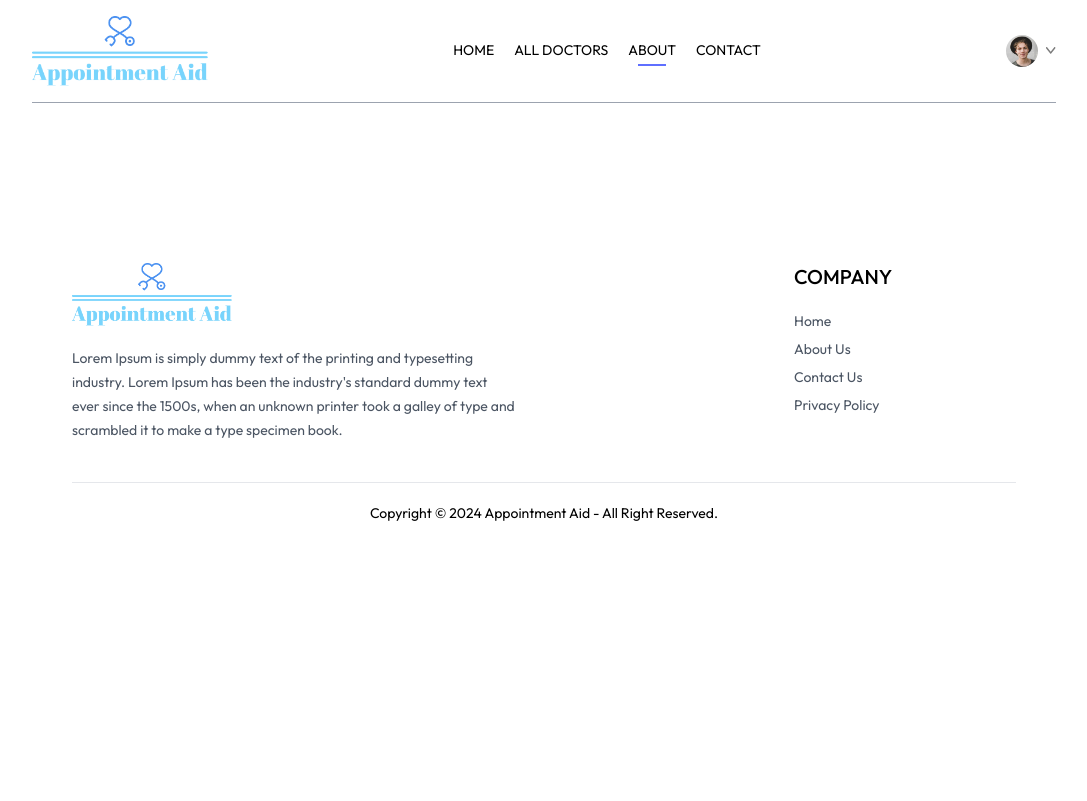
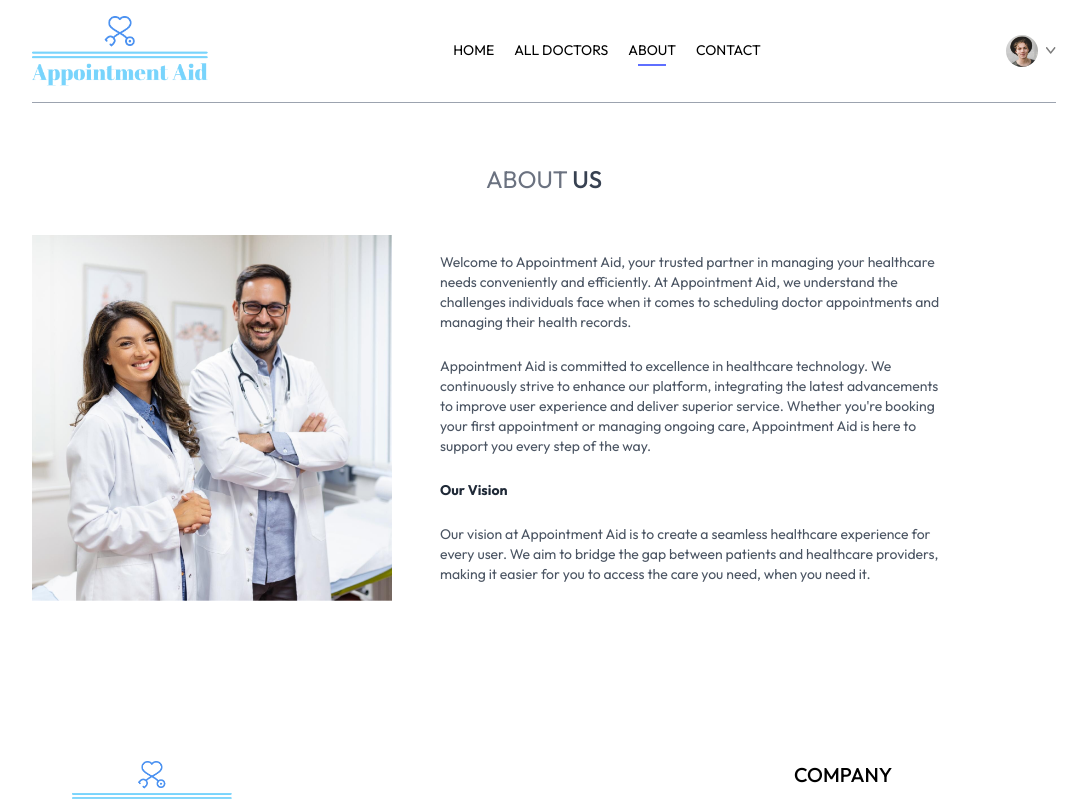
Before and after one commit to AntonioBlazz/appointment-aid, a React (Vite) app in the folder frontend/: page /about in a window 1280 px wide. Shown: the top 801 px of the page, without its empty margins (96-1183 px from the left). Built offline with nearby package versions, Linux system fonts and the light colour scheme.

Commit message:
About us page created

```diff
--- a/frontend/src/components/RelatedDoctors.jsx
+++ b/frontend/src/components/RelatedDoctors.jsx
@@ -21,7 +21,7 @@ if (doctors.length > 0 && speciality) {
     <p className='sm:w-1/3 text-center text-sm'>Simply browse through our extensive list of trusted doctors.</p>
     <div className='w-full grid grid-cols-auto gap-4 pt-5 gap-y-6 px-3 sm:px-0'>
         {relDoc.slice(0,5).map((item,index)=>(
-            <div onClick={()=>navigate(`/appointment/${item._id}`)} className='border border-blue-200 rounded-xl overflow-hidden cursor-pointer hover:translate-y-[-10px] transition-all duration-500' key={index}>
+            <div onClick={()=>{navigate(`/appointment/${item._id}`); scrollTo(0,0)}} className='border border-blue-200 rounded-xl overflow-hidden cursor-pointer hover:translate-y-[-10px] transition-all duration-500' key={index}>
                 <img className='bg-blue-50' src={item.image} alt="" />
                 <div className='p-4'>
                     <div className='flex items-center gap-2 text-sm text-center text-green-500' >
--- a/frontend/src/components/TopDoctors.jsx
+++ b/frontend/src/components/TopDoctors.jsx
@@ -12,7 +12,7 @@ const TopDoctors = () => {
         <p className='sm:w-1/3 text-center text-sm'>Simply browse through our extensive list of trusted doctors.</p>
         <div className='w-full grid grid-cols-auto gap-4 pt-5 gap-y-6 px-3 sm:px-0'>
             {doctors.slice(0,10).map((item,index)=>(
-                <div onClick={()=>navigate(`/appointment/${item._id}`)} className='border border-blue-200 rounded-xl overflow-hidden cursor-pointer hover:translate-y-[-10px] transition-all duration-500' key={index}>
+                <div onClick={()=>{navigate(`/appointment/${item._id}`); scrollTo(0,0)}} className='border border-blue-200 rounded-xl overflow-hidden cursor-pointer hover:translate-y-[-10px] transition-all duration-500' key={index}>
                     <img className='bg-blue-50' src={item.image} alt="" />
                     <div className='p-4'>
                         <div className='flex items-center gap-2 text-sm text-center text-green-500' >
--- a/frontend/src/pages/About.jsx
+++ b/frontend/src/pages/About.jsx
@@ -1,9 +1,22 @@
 import React from 'react'
+import { assets } from '../assets/assets'
 
 const About = () => {
   return (
     <div>
+        <div className='text-center text-2xl pt-10 text-gray-500'>
+          <p>ABOUT <span className='text-gray-700 font-medium'>US</span></p>
+        </div>
 
+        <div className='my-10 flex flex-col md:flex-row gap-12'>
+          <img className='w-full md:max-w-[360px]' src={assets.about_image} alt="" />
+          <div className='flex flex-col justify-center gap-6 md:w-2/4 text-sm text-gray-600'>
+            <p>Welcome to Appointment Aid, your trusted partner in managing your healthcare needs conveniently and efficiently. At Appointment Aid, we understand the challenges individuals face when it comes to scheduling doctor appointments and managing their health records.</p>
+            <p>Appointment Aid is committed to excellence in healthcare technology. We continuously strive to enhance our platform, integrating the latest advancements to improve user experience and deliver superior service. Whether you're booking your first appointment or managing ongoing care, Appointment Aid is here to support you every step of the way.</p>
+            <b className='text-gray-800'>Our Vision</b>
+            <p>Our vision at Appointment Aid is to create a seamless healthcare experience for every user. We aim to bridge the gap between patients and healthcare providers, making it easier for you to access the care you need, when you need it.</p>
+          </div>
+        </div>
     </div>
   )
 }
```
